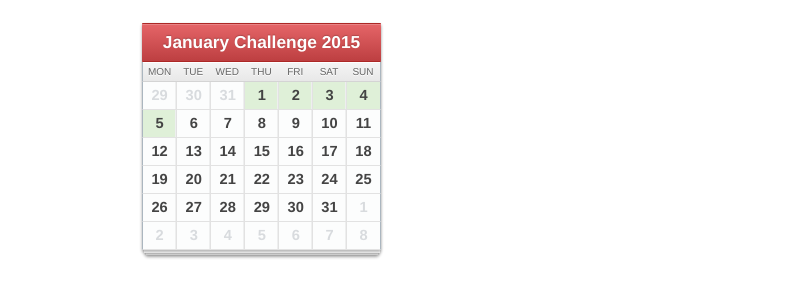
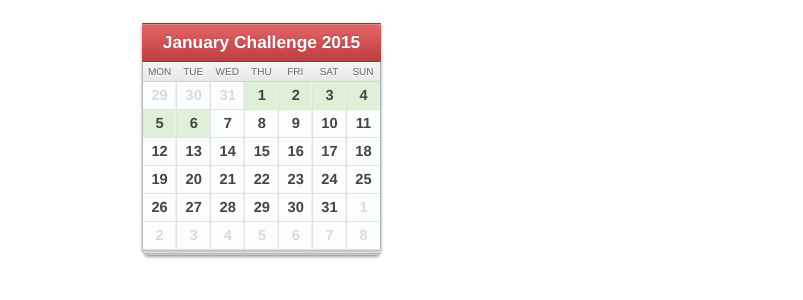
Before and after one commit to Andersos/andersos.net, a Jekyll site: the page built from _posts/2015-01-01-january-challenge-2015.md, in a window 1280 px wide. Shown: the part 465-765 px from the top of the page, without its empty margins (0-803 px from the left). Built offline with Jekyll 4.4.1, drawn with Linux system fonts in a browser that asks for light colours; nearby versions of some CDN libraries; Markdown is read by kramdown in place of the engine named in the settings; comment, search, counter and statistics services are not loaded.

Commit message:
Update 2015-01-01-january-challenge-2015.md

```diff
--- a/_posts/2015-01-01-january-challenge-2015.md
+++ b/_posts/2015-01-01-january-challenge-2015.md
@@ -48,7 +48,7 @@ I made a calendar so we can keep track of the progress. I also made a calendar f
     </tr>
     <tr>
       <td class="success">5</td>
-      <td>6</td>
+      <td class="success">6</td>
       <td>7</td>
       <td>8</td>
       <td>9</td>
```
